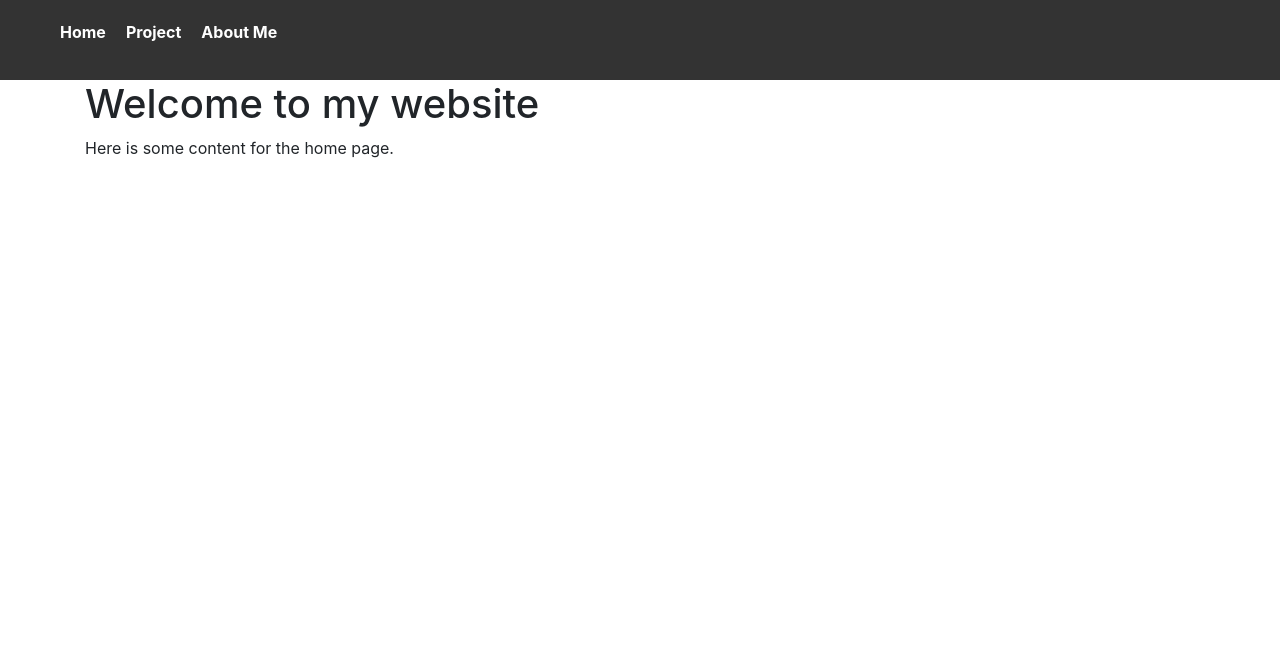
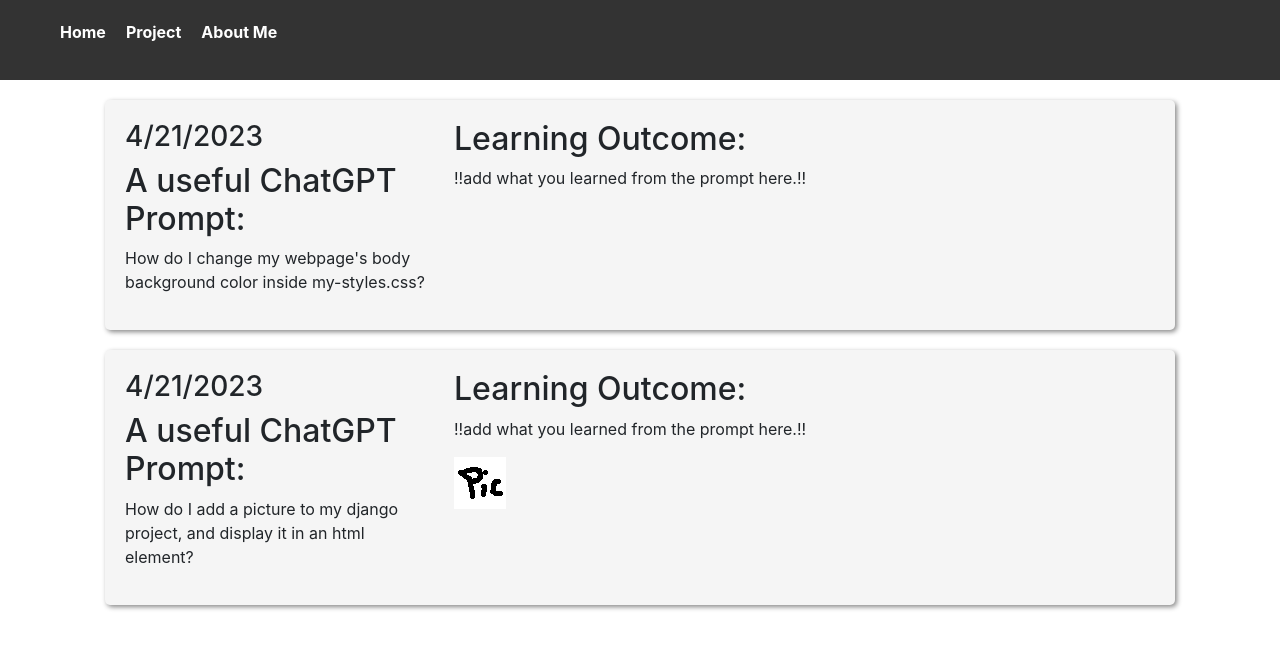
Before and after one commit to gavinraym/django_starter_project, a Django app: page / in a window 1280 px wide. Shown: the top 649 px of the page. Run offline with Django 3.2, Linux system fonts and the light colour scheme.

Commit message:
Adding starter prompts to blog and about.

```diff
--- /dev/null
+++ b/myapp/static/my-styles.css
@@ -0,0 +1,65 @@
+/*IF YOU DON'T KNOW WHAT CSS STYLES ARE,
+TRY ASKING CHATGPT :
+  1.What can css styles add to a website?
+  2.How are css styles added to a style block?
+  3.What are some examples of nice looking styles?
+     or
+  4.Create a my-bob class with a good color scheme,
+        a 1px border radius, aligned to the center, and with a
+        10px padding, 10px margin, and make it bob up and down a little.
+    -->
+
+ADD YOUR CSS STYLES BELOW THIS LINE */
+
+
+
+
+
+
+
+
+
+
+
+
+/* DO NOT EDIT BELOW THIS LINE */
+
+/* my-bob class is an example used by about.html */
+.my-bob {
+    background-color: #6495ED;
+    color: white;
+    border-radius: 1px;
+    text-align: center;
+    padding: 10px;
+    margin: 10px;
+    animation: bob 0.5s infinite alternate ease-in-out;
+    cursor: pointer;
+  }
+
+  @keyframes bob {
+    0% {
+      transform: translateY(0);
+    }
+    100% {
+      transform: translateY(-5px);
+    }
+  }
+
+  /* blog-post, prompt, and learning outcome are examples used by home.html */
+  .blog-post {
+    display: flex;
+    background-color: #F5F5F5;
+    padding: 20px;
+    border-radius: 5px;
+    box-shadow: 2px 2px 5px #888888;
+    margin: 20px;
+  }
+
+  .prompt {
+    width: 30%;
+  }
+
+  .learning-outcome {
+    width: 70%;
+    padding-left: 20px;
+  }
--- a/myapp/templates/base.html
+++ b/myapp/templates/base.html
@@ -4,6 +4,7 @@
 <head>
     <link rel="stylesheet" href="https://cdn.jsdelivr.net/npm/bootstrap@4.6.2/dist/css/bootstrap.min.css" integrity="sha384-xOolHFLEh07PJGoPkLv1IbcEPTNtaed2xpHsD9ESMhqIYd0nLMwNLD69Npy4HI+N" crossorigin="anonymous">
     <link href="{% static 'base.css' %}" rel="stylesheet"></link>
+    <link href="{% static 'my-styles.css' %}" rel="stylesheet"></link>
     <title>{% block  title %}{% endblock  %}</title>
 </head>
 <body>
@@ -11,8 +12,8 @@
         <nav>
             <ul>
                 <li><a href="/">Home</a></li>
-                <li><a href="about">Project</a></li>
-                <li><a href="contact">About Me</a></li>
+                <li><a href="project">Project</a></li>
+                <li><a href="about">About Me</a></li>
             </ul>
         </nav>
     </header>
--- a/myapp/templates/home.html
+++ b/myapp/templates/home.html
@@ -1,9 +1,33 @@
 {% extends 'base.html' %}
+{% load static %}
 
 {% block title %}Home{% endblock %}
 
 {% block content %}
-    <h1>Welcome to my website</h1>
-    <p>Here is some content for the home page.</p>
+    <div class="blog-post">
+        <div class="prompt">
+          <h3>4/21/2023</h3>
+          <h2>A useful ChatGPT Prompt:</h2>
+          <p>How do I change my webpage's body background color inside my-styles.css?</p>
+        </div>
+        <div class="learning-outcome">
+          <h2>Learning Outcome:</h2>
+          <p>!!add what you learned from the prompt here.!!</p>
+        </div>
+      </div>
+
+      <div class="blog-post">
+        <div class="prompt">
+          <h3>4/21/2023</h3>
+          <h2>A useful ChatGPT Prompt:</h2>
+          <p>How do I add a picture to my django project, and display it in an html element?</p>
+        </div>
+        <div class="learning-outcome">
+          <h2>Learning Outcome:</h2>
+          <p>!!add what you learned from the prompt here.!!</p>
+          <img src="{% static 'images/learning-outcome-1.png' %}" alt="learning-outcome-1" class="img-fluid">
+        </div>
+      </div>
+
 
 {% endblock %}
```
Also changed, not shown: myapp/templates/about.html (+27 -4 lines), myapp/static/images/learning-outcome-1.png (added).
